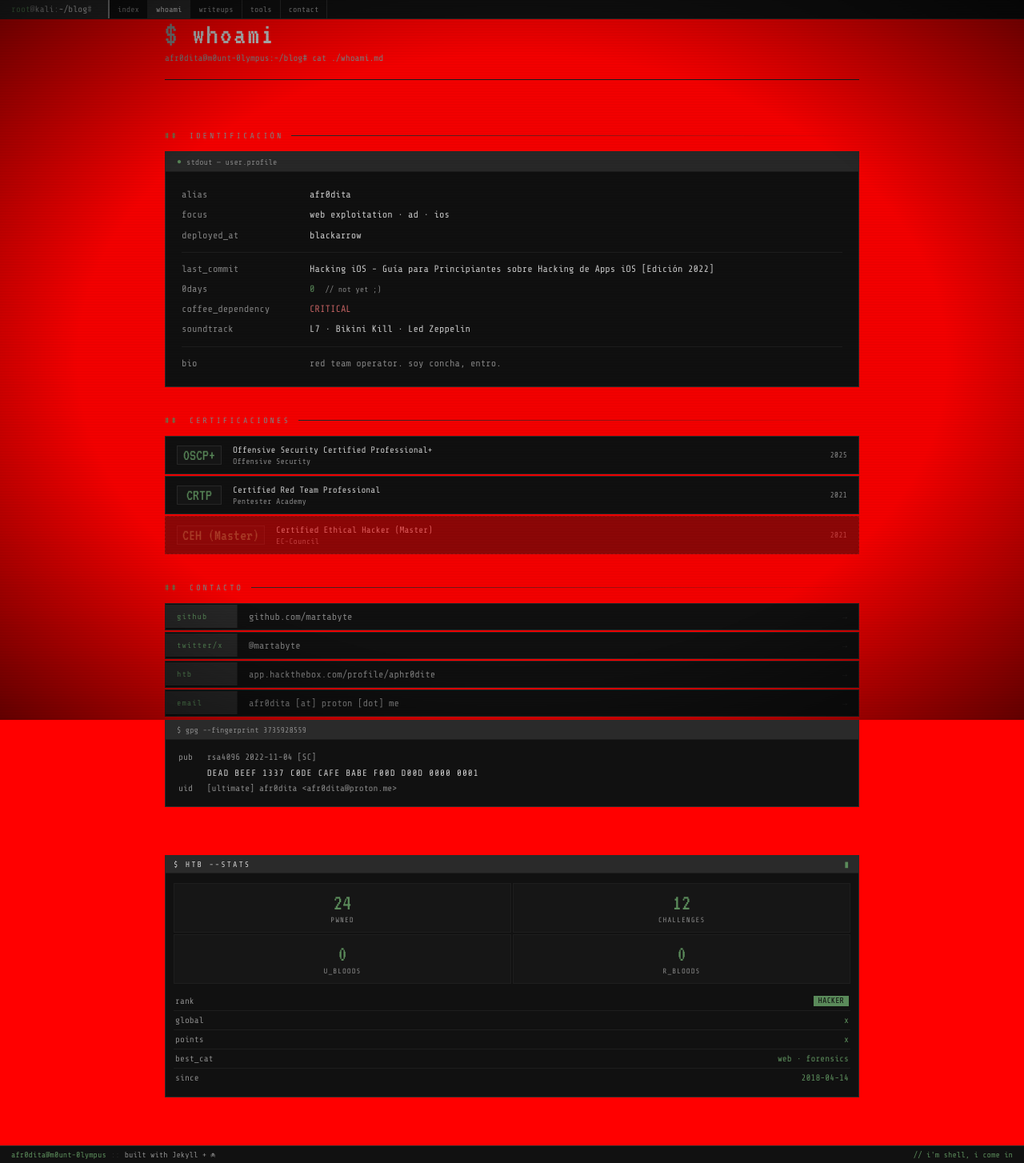
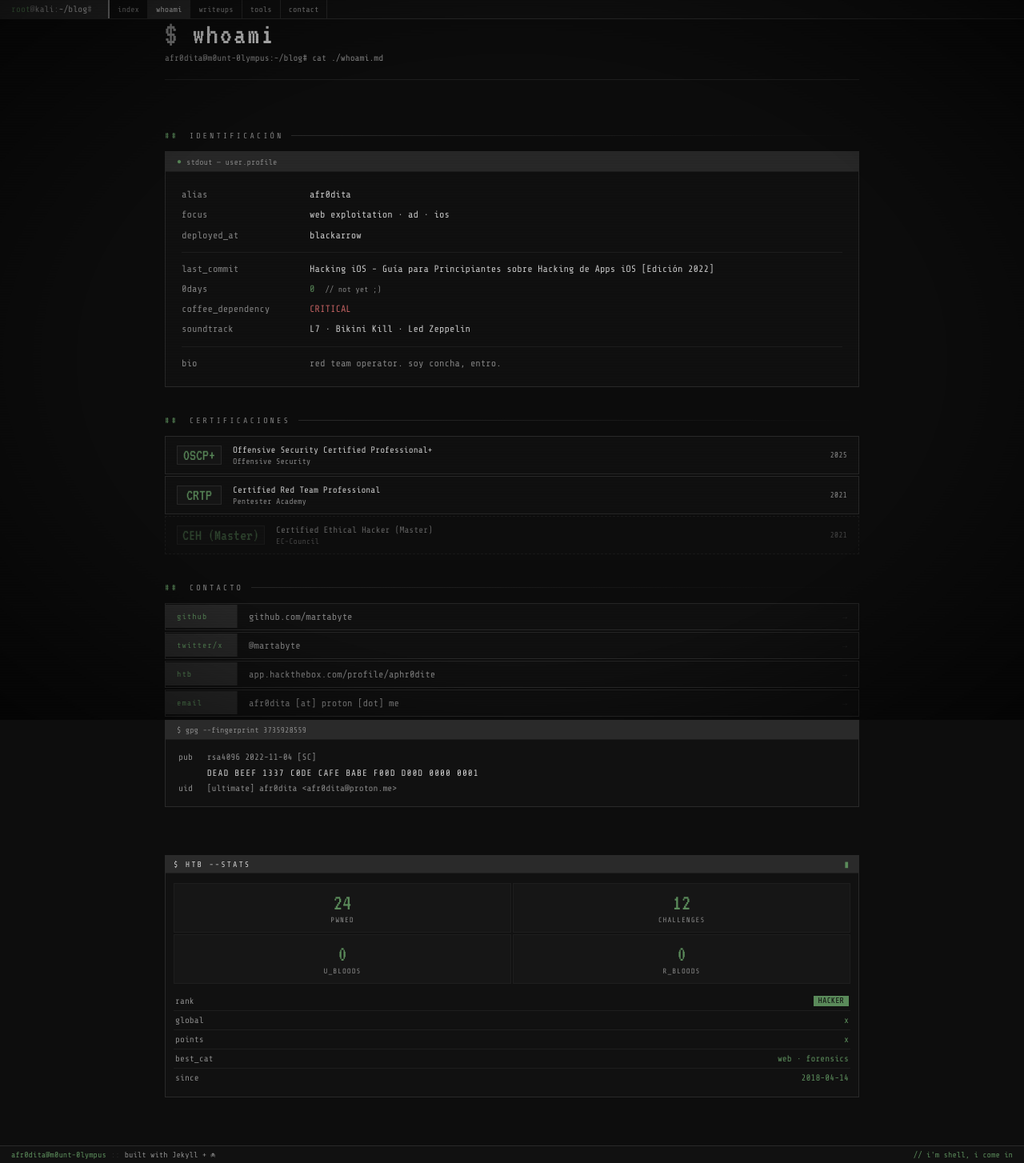
Before and after one commit to martabyte/martabyte.github.io, a Jekyll site: the page built from pages/whoami.md, in a window 1280 px wide. Shown: the whole page at 80% size. Built offline with Jekyll 4.4.1, drawn with Linux system fonts in a browser that asks for light colours.

Commit message:
Update main.scss

```diff
--- a/_sass/main.scss
+++ b/_sass/main.scss
@@ -741,14 +741,12 @@
    ============================================= */
 @media (max-width: 1460px) {
 
-  body {background: red !important;}
-
   /* post y whoami — colapsar a una columna */
   .post-wrapper,
   .whoami-wrapper {
-    grid-template-columns: 1fr;
-    padding: 0 16px 60px;
-    gap: 24px;
+    grid-template-columns: 1fr !important;
+    padding: 0 16px 60px !important;
+    gap: 24px !important;
   }
 
   /* breadcrumb ocupa toda la fila */
@@ -758,7 +756,7 @@
 
   /* sidebar debajo del contenido */
   .sidebar {
-    padding: 0;
+    padding: 0 !important;
   }
 
   /* index — colapsar también */
@@ -768,7 +766,7 @@
   .content {
     border-right: none;
     border-bottom: 1px solid var(--dim);
-    padding: 16px;
+    padding: 16px !important;
   }
 
   /* nav — ocultar F-keys en móvil */
@@ -777,15 +775,15 @@
   .nav-right { display: none; }
 
   /* hero title más pequeño */
-  .site-title { font-size: 42px; }
+  .site-title { font-size: 42px !important; }
 
   /* post title más pequeño */
-  .post-title { font-size: 30px; }
-  .page-title { font-size: 38px; }
+  .post-title { font-size: 30px !important; }
+  .page-title { font-size: 38px !important; }
 
   /* htb grid en whoami — una columna */
-  .htb-mini-grid { grid-template-columns: 1fr 1fr; }
+  .htb-mini-grid { grid-template-columns: 1fr 1fr !important; }
 
   /* contact centrada */
-  .contact-page { padding: 20px 16px; }
+  .contact-page { padding: 20px 16px !important; }
 }
```
